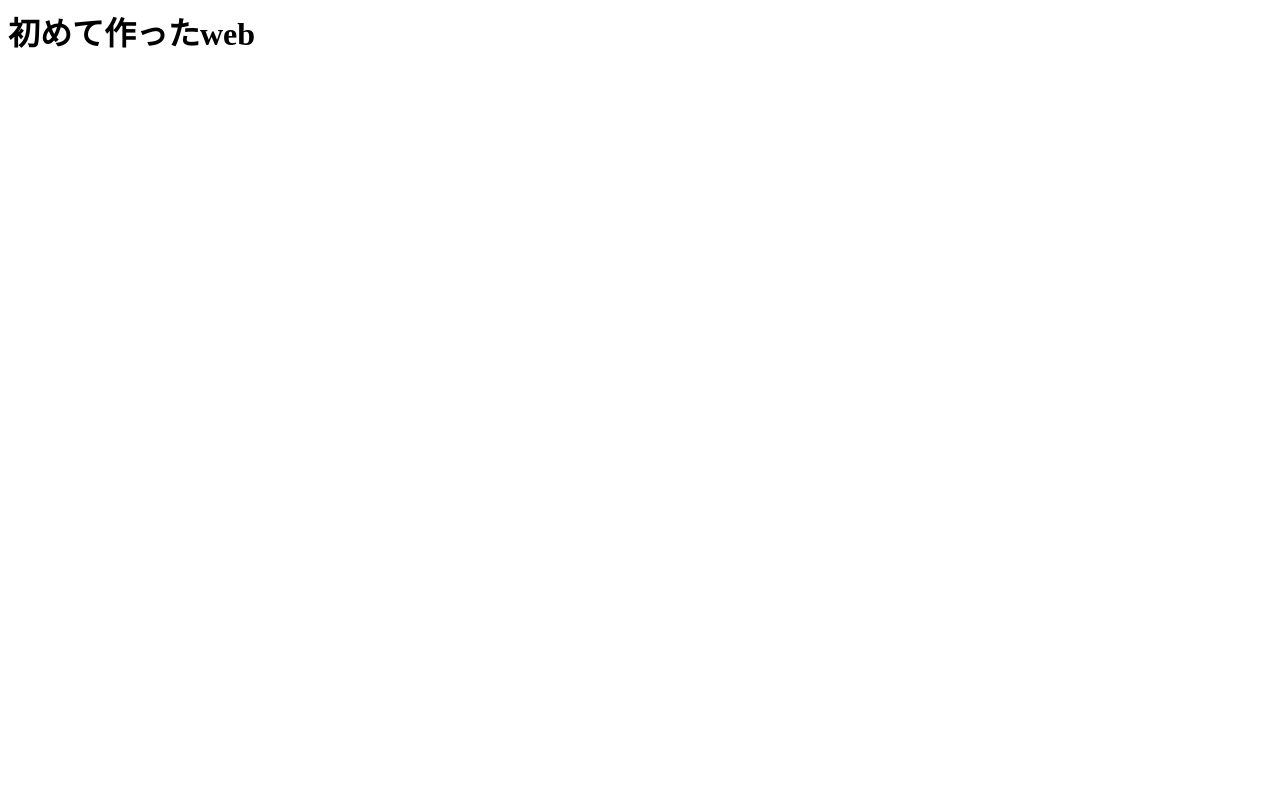
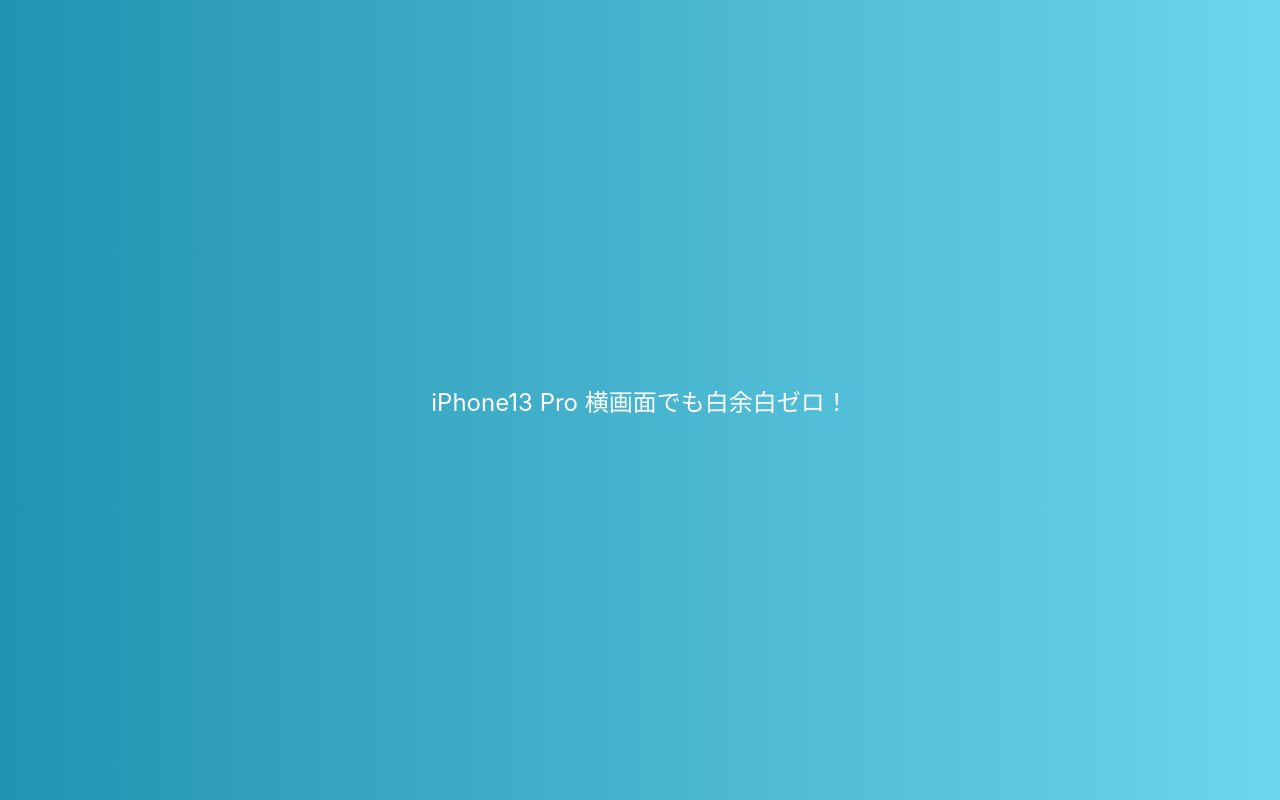
Before and after one commit to IloveYugou/kia, a plain HTML site: page index.html in a window 1280 px wide. Drawn offline with Linux system fonts and the light colour scheme.

Commit message:
index.html を更新

```diff
--- a/index.html
+++ b/index.html
@@ -1,3 +1,59 @@
+<!DOCTYPE html>
+<html lang="ja">
+<head>
+  <meta charset="UTF-8">
+  <meta name="viewport" content="width=device-width, initial-scale=1.0, viewport-fit=cover">
+  <title>iPhone 横画面対応テンプレ</title>
+  <style>
+    :root {
+      --vh: 100%;
+    }
+
+    html, body {
+      margin: 0;
+      padding: 0;
+      width: 100%;
+      height: 100%;
+      overflow-x: hidden;
+      background-color: #000;
+      font-family: -apple-system, BlinkMacSystemFont, 'Segoe UI', Roboto, 'Helvetica Neue', Arial, sans-serif;
+    }
+
+    body {
+      padding-top: env(safe-area-inset-top);
+      padding-right: env(safe-area-inset-right);
+      padding-bottom: env(safe-area-inset-bottom);
+      padding-left: env(safe-area-inset-left);
+    }
+
+    .full-screen {
+      width: 100vw;
+      height: calc(var(--vh, 1vh) * 100);
+      background: linear-gradient(to right, #2193b0, #6dd5ed);
+      display: flex;
+      justify-content: center;
+      align-items: center;
+      color: white;
+      font-size: 24px;
+      text-align: center;
+      box-sizing: border-box;
+    }
+  </style>
+</head>
 <body>
-<h1>初めて作ったweb</h1>
+  <div class="full-screen">
+    iPhone13 Pro 横画面でも白余白ゼロ！
+  </div>
+
+  <script>
+    function setVhUnit() {
+      const vh = window.innerHeight * 0.01;
+      document.documentElement.style.setProperty('--vh', `${vh}px`);
+    }
+
+    window.addEventListener('resize', setVhUnit);
+    window.addEventListener('orientationchange', setVhUnit);
+    window.addEventListener('load', setVhUnit);
+  </script>
 </body>
+</html>
```
